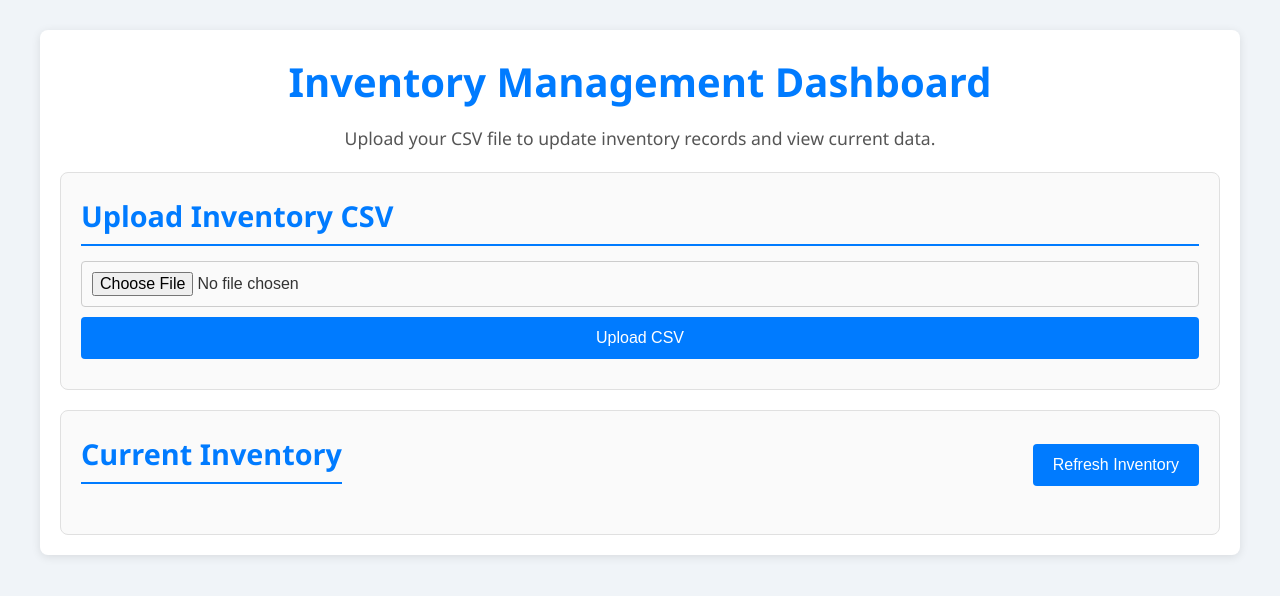
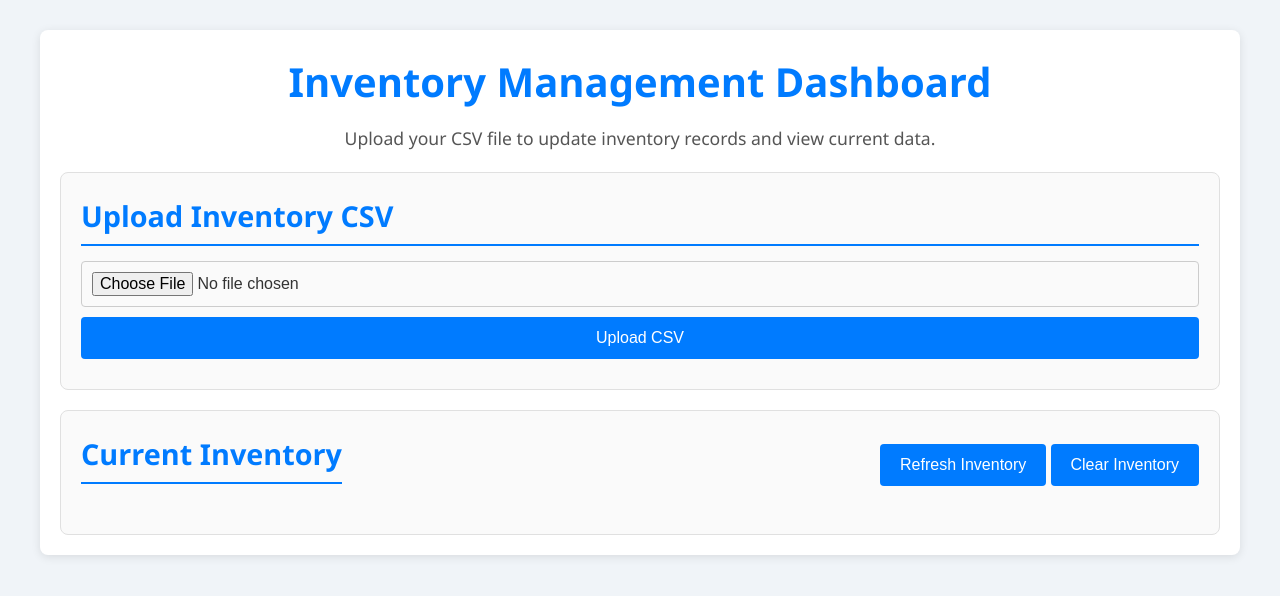
Before and after one commit to krishnaaped/my-frontend-1-, a plain HTML site: page index.html in a window 1280 px wide. Drawn offline with Linux system fonts and the light colour scheme; no server answers.

Commit message:
Update index.html

```diff
--- a/index.html
+++ b/index.html
@@ -24,7 +24,10 @@
       <section class="inventory-section">
         <div class="inventory-header">
           <h2>Current Inventory</h2>
-          <button id="refreshBtn">Refresh Inventory</button>
+          <div class="buttons">
+            <button id="refreshBtn">Refresh Inventory</button>
+            <button id="clearBtn">Clear Inventory</button>
+          </div>
         </div>
         <div id="inventoryContainer"></div>
       </section>
```
